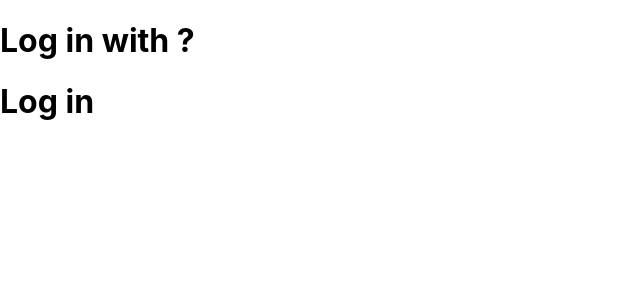
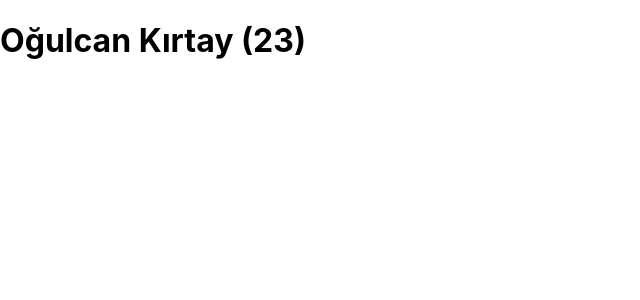
Before and after one commit to ogulcankirtay/components, a React (Create React App) app: page / in a window 1280 px wide. Shown: the top 300 px of the page, without its empty margins (0-640 px from the left). Built offline with nearby package versions, Linux system fonts and the light colour scheme.

Commit message:
props1_finished

```diff
--- a/src/App.js
+++ b/src/App.js
@@ -1,15 +1,10 @@
 import './App.css';
-import Header from './components/header';
+import User from './components/User';
 
-const name="Oğulcan";
-const sureName="Kırtay";
-const isLoggedIn=false;
 function App(){
   return(
     <>
-     <h1>{isLoggedIn &&  `Welcome`}</h1>
-     <h1>{isLoggedIn ? `Welcome with ?` : 'Log in with ?'}</h1>
-     <h1>{!isLoggedIn &&  `Log in`}</h1>
+  <User name="Oğulcan" sname="Kırtay" age={23} isLogIN={true} ></User>
 
     </>
   );
--- /dev/null
+++ b/src/components/User.js
@@ -0,0 +1,6 @@
+function User(props){
+    return(
+        <h1>{props.isLogIN? `${props.name } ${props.sname} (${props.age}) ` : 'Giriş Yapılmadı'}</h1>
+    );
+}
+export default User;
```
